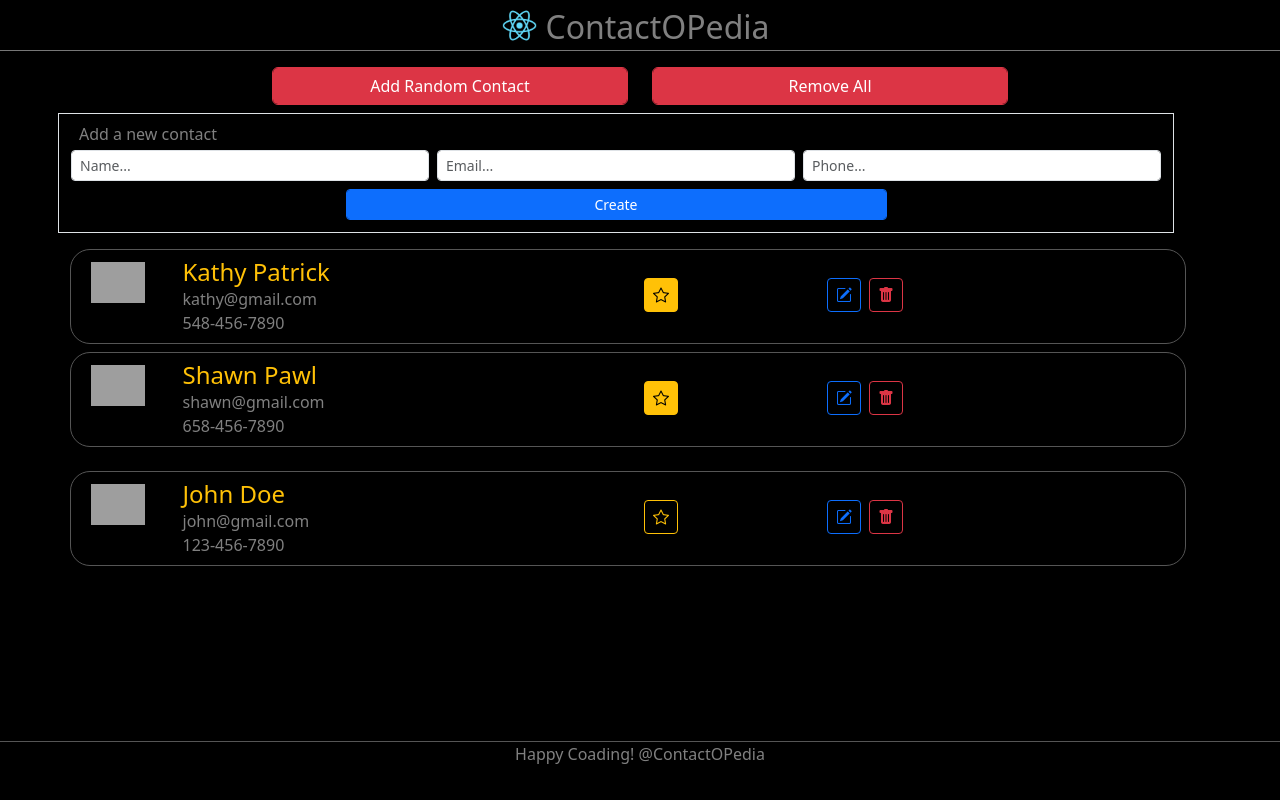
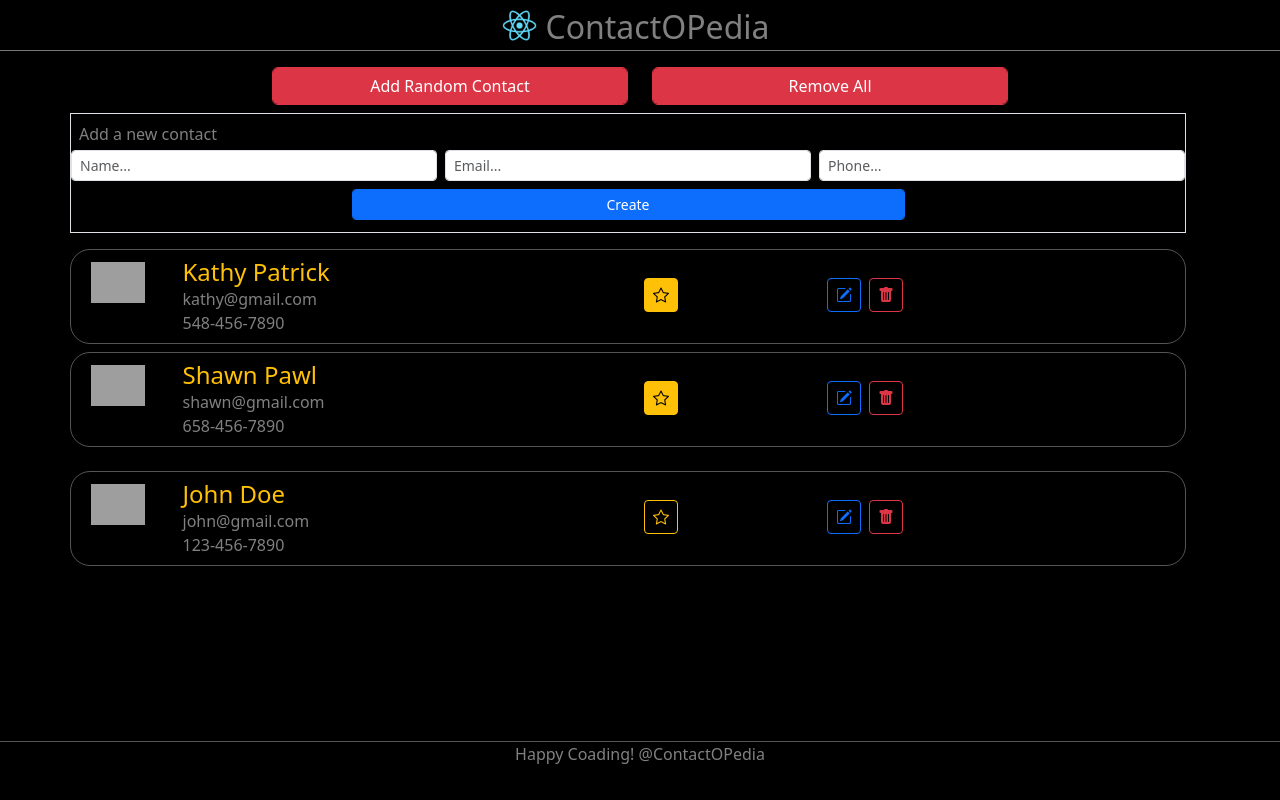
Before and after one commit to masum-rayhan/React-Projects, a React (Create React App) app in the folder contactopedia/: page / in a window 1280 px wide. Built offline with nearby package versions, Linux system fonts and the light colour scheme; grey boxes are pictures that could not be loaded.

Commit message:
fix alignment of ui

```diff
--- a/contactopedia/src/Components/ContactPages/AddContact.jsx
+++ b/contactopedia/src/Components/ContactPages/AddContact.jsx
@@ -1,18 +1,31 @@
 const AddContact = () => {
   return (
-    <div className="border row text-white p-2">
+    <div className="border text-white p-2">
+      <div className="row">
         <div className="col-12 text-white-50">Add a new contact</div>
         <div className="col-12 col-md-4 p-1">
-        <input className="form-control form-control-sm" placeholder="Name..."></input>
+          <input
+            className="form-control form-control-sm"
+            placeholder="Name..."
+          ></input>
         </div>
         <div className="col-12 col-md-4 p-1">
-        <input className="form-control form-control-sm" placeholder="Email..."></input>
+          <input
+            className="form-control form-control-sm"
+            placeholder="Email..."
+          ></input>
         </div>
         <div className="col-12 col-md-4 p-1">
-        <input className="form-control form-control-sm" placeholder="Phone..."></input>
+          <input
+            className="form-control form-control-sm"
+            placeholder="Phone..."
+          ></input>
         </div>
         <div className="col-12 col-md-6 offset-md-3 p-1">
-        <button className="btn btn-sm btn-primary form-control">Create</button>
+          <button className="btn btn-sm btn-primary form-control">
+            Create
+          </button>
+        </div>
       </div>
     </div>
   );
```
Lines whose indentation alone changed are shown as unchanged.
